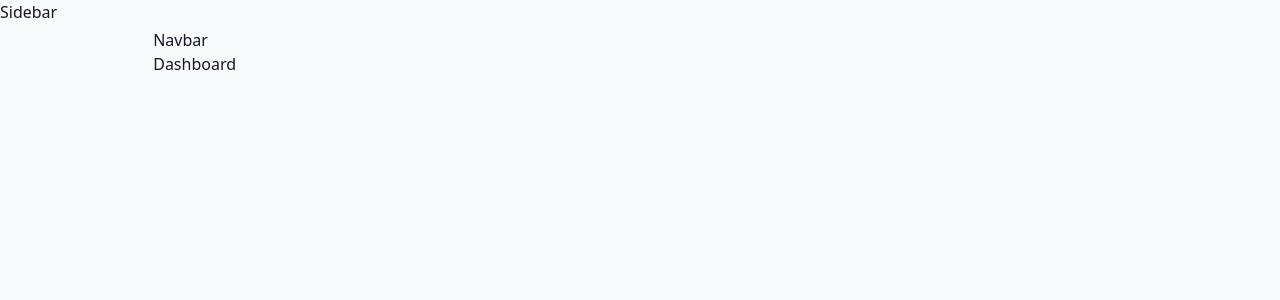
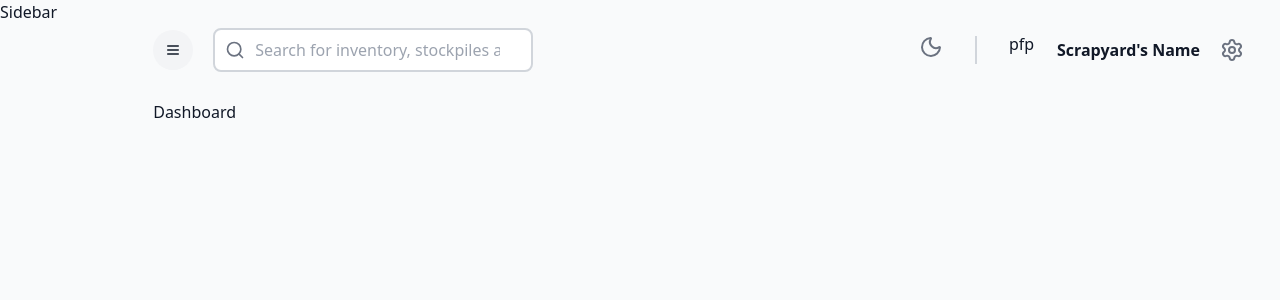
Before and after one commit to gupann/erp-system, a Next.js app in the folder client/: page / in a window 1280 px wide. Shown: the top 300 px of the page. Built offline with nearby package versions, Linux system fonts and the light colour scheme.

Commit message:
Created common navbar component

```diff
--- a/client/src/app/(components)/index.tsx
+++ b/client/src/app/(components)/index.tsx
@@ -1,8 +1,52 @@
+"use client"
+
 import React from 'react'
+import { Menu, Moon, SearchIcon, Settings} from 'lucide-react'
+import Link from 'next/link'
 
 const Navbar = () => {
   return (
-    <div>Navbar</div>
+    <div className='flex justify-between items-center w-full mb-7'>
+
+        {/* left side */}
+        <div className='flex justify-between items-center gap-5'>
+            <button
+                className='px-3 py-3 bg-gray-100 rounded-full'
+                onClick={() => {}}>
+                <Menu className='w-4 h-4' />
+            </button>
+            <div className='relative'>
+                <input
+                    type='search'
+                    placeholder='Search for inventory, stockpiles and transactions...'
+                    className='pl-10 pr-4 py-2 w-50 md:w-80 border-2 border-gray-300 bg-white rounded-lg focus:outline-none focus:border-blue-500'/>
+                <div className='absolute inset-y-0 left-0 pl-3 flex items-center pointer-events-none'>
+                    <SearchIcon className='text-gray-500' size={20}/>
+                </div>
+            </div>
+        </div>
+
+        {/* right side */}
+        <div className='flex justify-between items-center gap-5'>
+            <div className='hidden md:flex justify-between items-center gap-5'>
+                <div>
+                    {/* TO DO: write dark mode logic and integrate */}
+                    <button onClick={() => {}}>
+                        <Moon className='cursor-pointer text-gray-500' size={24}/>
+                    </button>
+                </div>
+                <hr className='w-0 h-7 border border-solid border-l border-gray-300 mx-3'/>
+                <div className='flex items-center gap-3 cursor-pointer'>
+                    <div className='w-9 h-9'>pfp</div>
+                    <span className='font-semibold'>Scrapyard's Name</span>
+                </div>
+            </div>
+            {/* TO DO: create settings page and link */}
+            <Link href="/settings">
+                <Settings className='cursor-pointer text-gray-500' size={24}/>
+            </Link>
+        </div>
+    </div>
   )
 }
 
```
